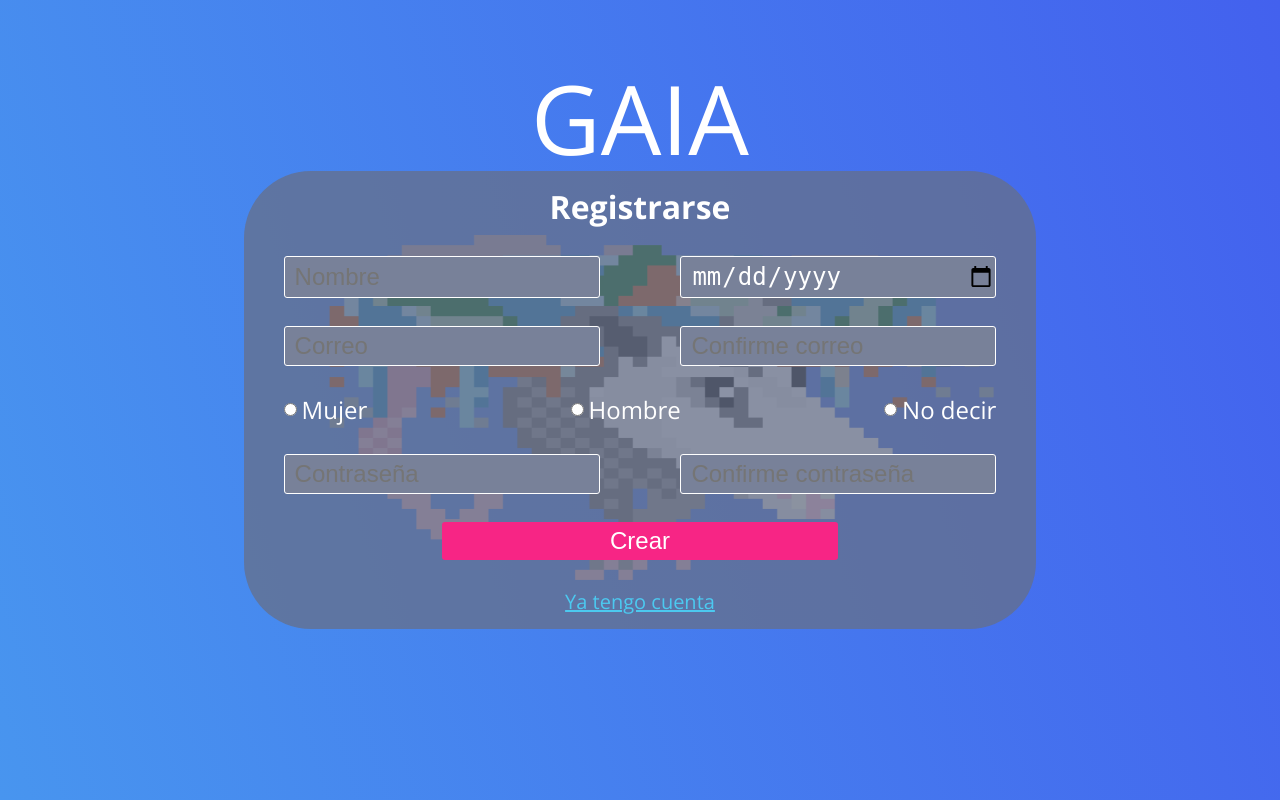
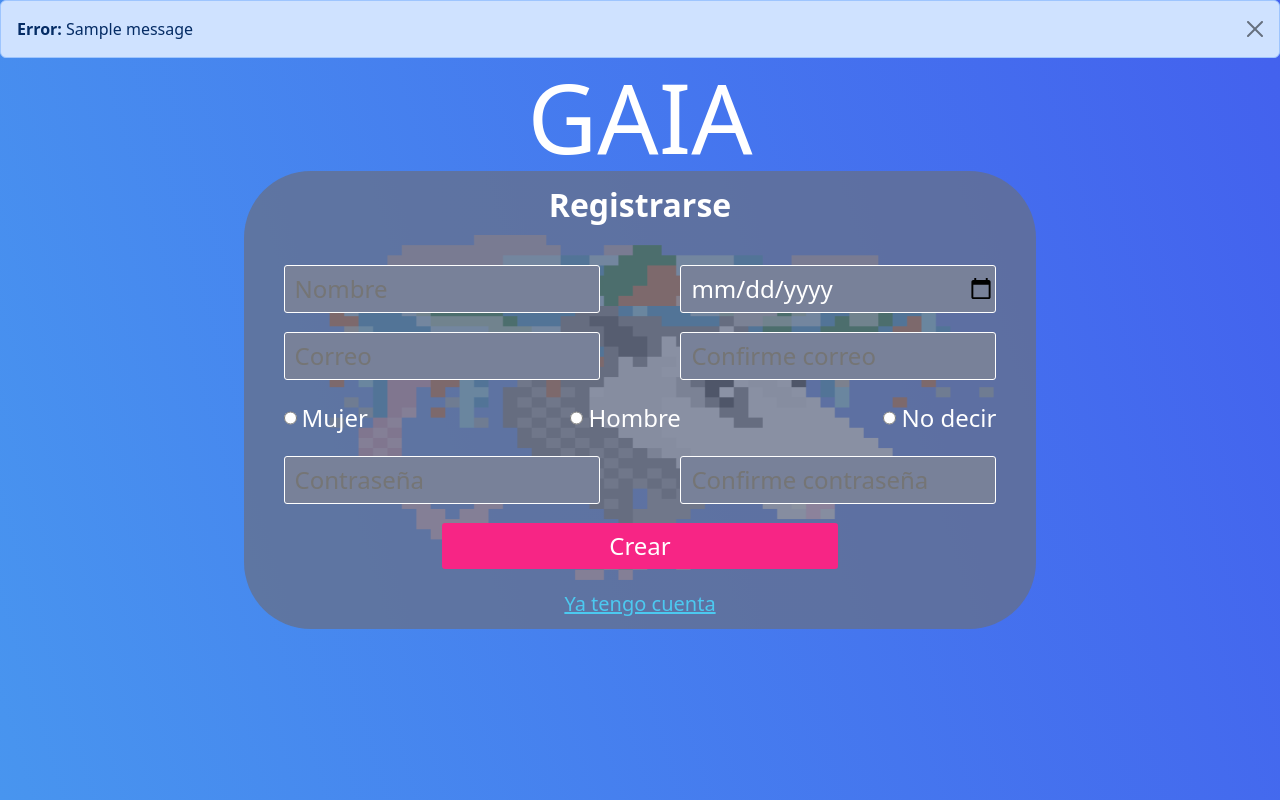
Before and after one commit to budhisadva/GAIA, a Django app: page /crearCuenta/ in a window 1280 px wide. Run offline with Django 5.2, Linux system fonts and the light colour scheme; one stand-in notice (Sample message) is shown; some libraries are stand-ins or nearby versions.

Commit message:
avance: alertas - crearCuenta

```diff
--- a/CrearCuenta/urls.py
+++ b/CrearCuenta/urls.py
@@ -5,5 +5,5 @@ app_name = 'CrearCuenta'
 
 urlpatterns = [
     path('', views.index, name='index'),
-    path('crear/', views.crearCuenta, name='crear')
+    path('crear/', views.crear, name='crear'),
 ]
--- a/CrearCuenta/views.py
+++ b/CrearCuenta/views.py
@@ -1,13 +1,15 @@
 from django.shortcuts import render, redirect
 from django.contrib.auth.models import User
 from django.contrib.auth import login
+from django.db import IntegrityError
+from django.contrib import messages
 from . import models
 
 # Create your views here.
 def index(request):
     return render(request, 'CrearCuenta.html')
 
-def crearCuenta(request):
+def crear(request):
     if request.method == 'POST':
         formulario = request.POST.dict()
         try:
@@ -15,13 +17,18 @@ def crearCuenta(request):
                                             email=formulario['correo'],
                                             password=formulario['contrasena'])
             user.save()
-            login(request, user)
             usuario = models.Usuario(usuario=user,
                                      genero=formulario['genero'],
                                      fechaN=formulario['fecha'])
             usuario.save()
+            login(request, user)
             return redirect('VerActividad:index')
+        except IntegrityError:
+            messages.error(request, "El nombre de usuario ya está en uso.")
+            return redirect('CrearCuenta:index')
         except Exception as e:
-            return render(request, 'CrearCuenta.html', {
-                'error': f'Error: {e}'
-            })
+            print(e)
+            messages.error(request, f"{e}")
+            return redirect('CrearCuenta:index')
+    else:
+        return redirect("CrearCuenta:index")
--- a/templates/CrearCuenta.html
+++ b/templates/CrearCuenta.html
@@ -4,7 +4,12 @@
 {% block title %}Crear Cuenta{% endblock %}
 
 {% block content %}
-{{ error }}
+{% for m in messages %}
+<div class="alert alert-primary alert-dismissible fade show">
+  <strong>Error: </strong>{{m}}
+  <button type="button" class="btn-close" data-bs-dismiss="alert" aria-label="cerrar"></button>
+</div>
+{% endfor %}
 <form id="form-registrar" action="{% url 'CrearCuenta:crear'%}" method="POST">
   {% csrf_token %}
   <p class="form__titulo">Registrarse</p>
@@ -13,8 +18,8 @@
     <input class="form__campo" type="date" name="fecha" required>
   </div>
   <div class="fila">
-    <input class="form__campo" type="email" name="correo" placeholder="Correo" required>
-    <input class="form__campo" type="email" name="correo_c" placeholder="Confirme correo" required>
+    <input class="form__campo" type="email" name="correo" placeholder="Correo" pattern="[a-z0-9._%+-]+@[a-z0-9.-]+\.[a-z]{2,}$" required>
+    <input class="form__campo" type="email" name="correo_c" placeholder="Confirme correo" pattern="[a-z0-9._%+-]+@[a-z0-9.-]+\.[a-z]{2,}$" required>
   </div>
   <div class="fila">
     <div class="rad-btn">
--- a/templates/layout/outter.html
+++ b/templates/layout/outter.html
@@ -7,8 +7,10 @@
 		<meta name="viewport" content="width=device-width, initial-scale=1.0" />
     <title>{% block title %}{% endblock %} - GAIA</title>
     <link rel="stylesheet" href="{% static 'public/outter.css' %}">
+    <link rel="stylesheet" href="{% static 'public/bs/bootstrap.min.css' %}">
     <link rel="shortcut icon" href="{% static 'favicon.ico' %}" >
     <script defer type="module" src="{% static 'src/outter.js' %}"></script>
+    <script defer type="text/javascript" src="{% static 'src/bs/bootstrap.bundle.min.js' %}"></script>
   </head>
   <body>
     <div id="app">
```
Also changed, not shown: db.sqlite3.
